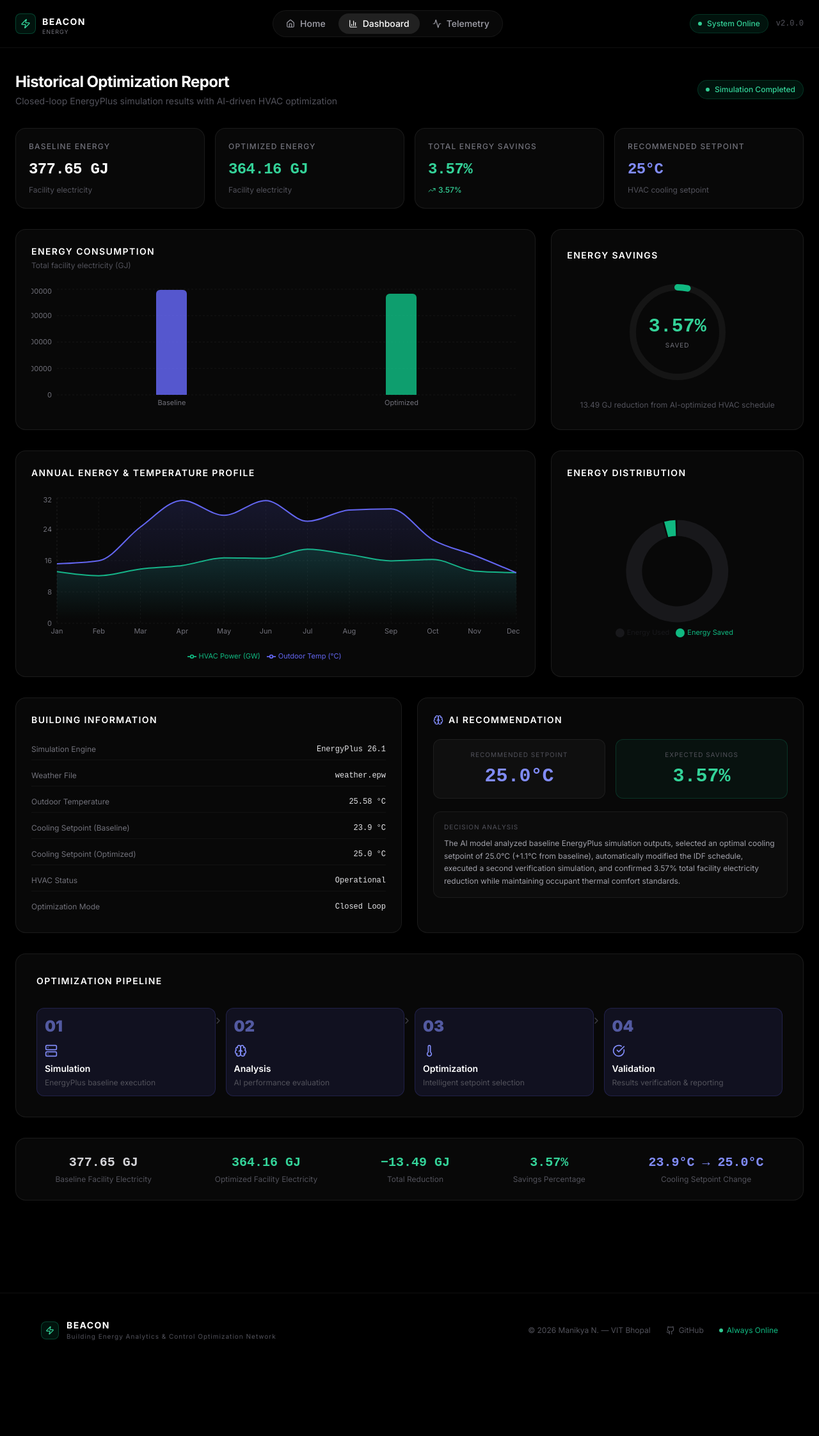
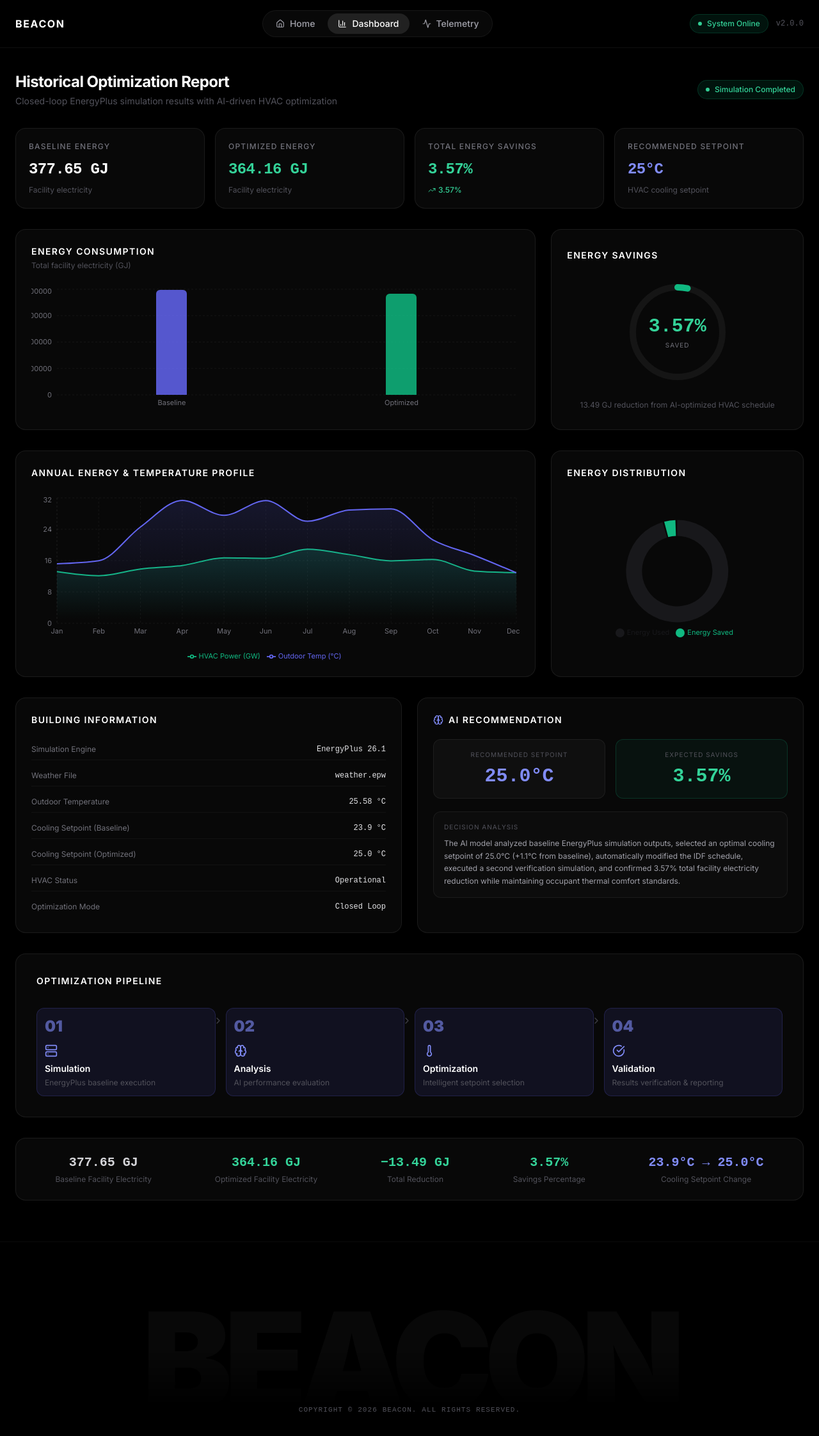
Before and after one commit to m4n1kya/Beacon, a Next.js app in the folder frontend/: page /dashboard in a window 1280 px wide. Shown: the whole page at 64% size. Before the commit the page ends 2136 px from the top, so only its background shows below. Built offline with nearby package versions, Linux system fonts and the light colour scheme.

Commit message:
style: streamline navbar brand and adopt Synaptica-style watermark footer

```diff
--- a/frontend/src/app/components/Footer.tsx
+++ b/frontend/src/app/components/Footer.tsx
@@ -1,39 +1,23 @@
 "use client";
-
-import Link from "next/link";
-import { Github, ExternalLink, Zap } from "lucide-react";
 
 export default function Footer() {
   return (
-    <footer className="border-t border-white/[0.06] mt-20 py-10 px-6">
-      <div className="max-w-6xl mx-auto flex flex-col md:flex-row items-center justify-between gap-6">
-        <div className="flex items-center gap-3">
-          <div className="w-7 h-7 rounded-lg bg-emerald-500/10 border border-emerald-500/30 flex items-center justify-center">
-            <Zap className="w-3.5 h-3.5 text-emerald-400" />
-          </div>
-          <div>
-            <div className="text-sm font-bold tracking-widest">BEACON</div>
-            <div className="text-[10px] text-zinc-600 tracking-widest">
-              Building Energy Analytics & Control Optimization Network
-            </div>
-          </div>
-        </div>
-
-        <div className="flex items-center gap-6 text-xs text-zinc-600">
-          <span>© 2026 Manikya N. — VIT Bhopal</span>
-          <Link
-            href="https://github.com/m4n1kya/Beacon"
-            target="_blank"
-            className="flex items-center gap-1.5 hover:text-white transition-colors"
-          >
-            <Github className="w-3.5 h-3.5" />
-            GitHub
-          </Link>
-          <div className="flex items-center gap-1.5">
-            <div className="w-1.5 h-1.5 rounded-full bg-emerald-400 animate-pulse" />
-            <span className="text-emerald-500">Always Online</span>
-          </div>
-        </div>
+    <footer className="relative w-full pt-20 pb-8 px-6 flex flex-col items-center justify-end overflow-hidden mt-auto border-t border-white/[0.04]">
+      {/* Synaptica-style giant watermark */}
+      <div
+        className="w-full text-center font-black select-none pointer-events-none text-white/[0.03] leading-[0.75]"
+        style={{
+          fontSize: "16.5vw",
+          letterSpacing: "-0.06em",
+          maskImage: "linear-gradient(to bottom, black 40%, transparent 95%)",
+          WebkitMaskImage: "linear-gradient(to bottom, black 40%, transparent 95%)",
+          transform: "translateY(2vw)",
+        }}
+      >
+        BEACON
+      </div>
+      <div className="text-[11px] font-mono tracking-widest text-zinc-600 uppercase mt-4">
+        COPYRIGHT &copy; 2026 BEACON. ALL RIGHTS RESERVED.
       </div>
     </footer>
   );
--- a/frontend/src/app/components/Navbar.tsx
+++ b/frontend/src/app/components/Navbar.tsx
@@ -2,7 +2,7 @@
 
 import Link from "next/link";
 import { usePathname } from "next/navigation";
-import { Activity, BarChart3, Home, Zap } from "lucide-react";
+import { Activity, BarChart3, Home } from "lucide-react";
 import { clsx } from "clsx";
 
 const navLinks = [
@@ -16,15 +16,11 @@ export default function Navbar() {
 
   return (
     <nav className="fixed top-0 left-0 right-0 z-50 flex items-center justify-between px-6 py-4 border-b border-white/[0.06] backdrop-blur-xl bg-black/60">
-      {/* Logo */}
-      <Link href="/" className="flex items-center gap-2.5 group">
-        <div className="w-8 h-8 rounded-lg bg-emerald-500/10 border border-emerald-500/30 flex items-center justify-center group-hover:bg-emerald-500/20 transition-all">
-          <Zap className="w-4 h-4 text-emerald-400" />
-        </div>
-        <div>
-          <span className="text-sm font-bold tracking-widest text-white">BEACON</span>
-          <div className="text-[9px] text-zinc-500 tracking-widest leading-none">ENERGY</div>
-        </div>
+      {/* Logo: clean BEACON text */}
+      <Link href="/" className="group">
+        <span className="text-base font-bold tracking-widest text-white hover:text-emerald-400 transition-colors">
+          BEACON
+        </span>
       </Link>
 
       {/* Center nav */}
```
Also changed, not shown: 1 other file (tests, documents, lock files or other folders).
